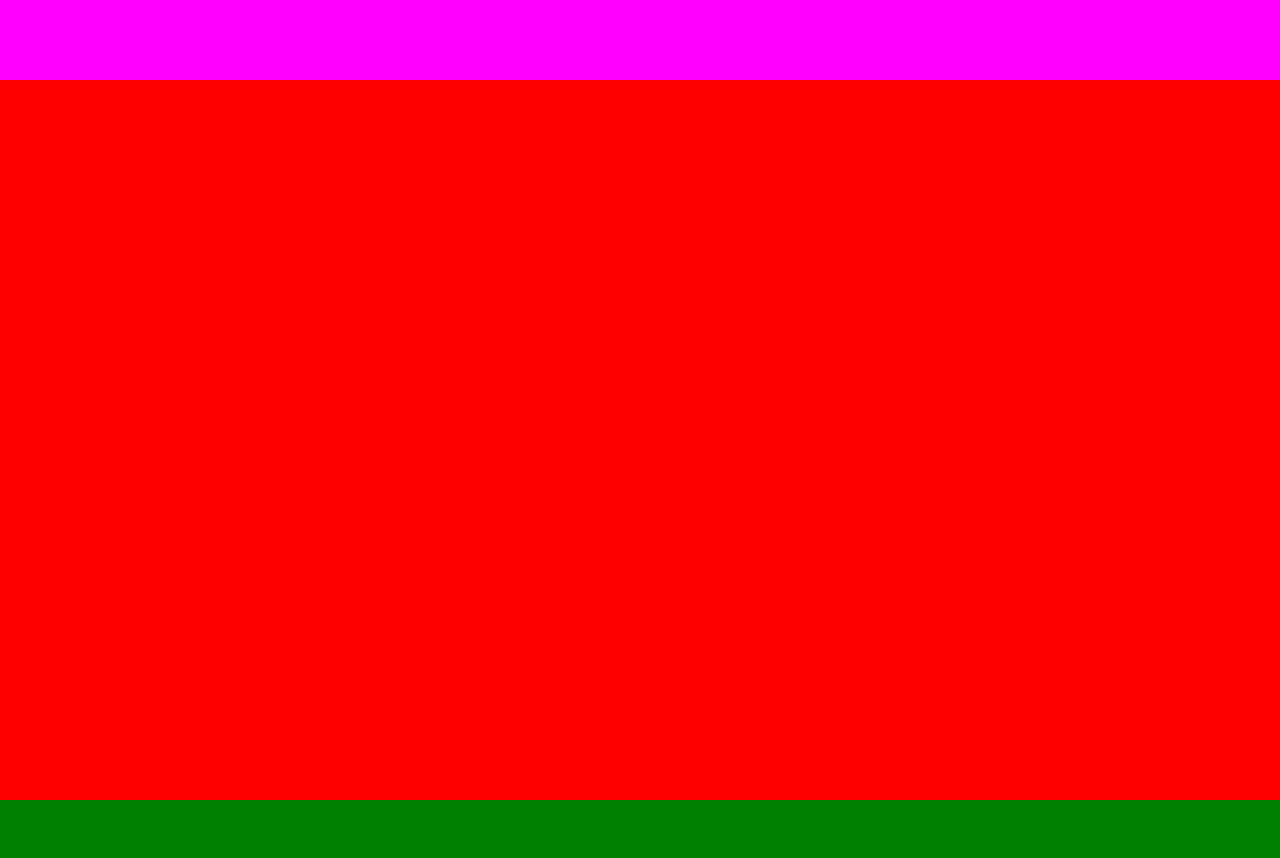
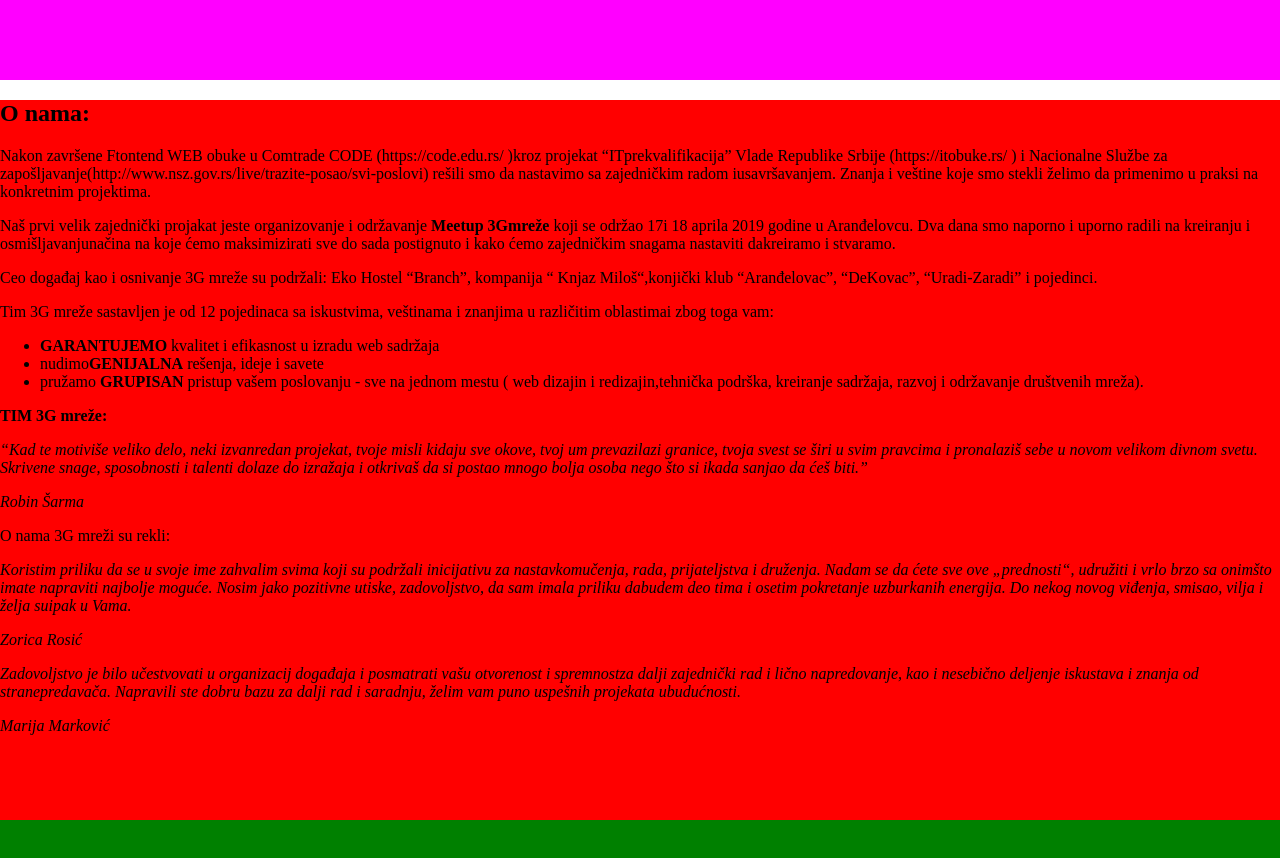
Before and after one commit to 3g-mreza/3g-mreza, a plain HTML site: page index.html in a window 1280 px wide. Shown: the top 858 px of the page. Drawn offline with Linux system fonts and the light colour scheme.

Commit message:
Update index.html

```diff
--- a/index.html
+++ b/index.html
@@ -12,7 +12,67 @@
     <header></header>
     <div class="content">
       <!--about us-->
-      <div id="aboutUs" class="innerContent innerContentAboutUs"></div>
+      <div id="aboutUs" class="innerContent innerContentAboutUs">
+      <section>
+                    <h2>O nama:</h2>
+                    <p>Nakon završene Ftontend WEB obuke u Comtrade CODE (https://code.edu.rs/ )kroz projekat
+                        “ITprekvalifikacija” Vlade
+                        Republike Srbije (https://itobuke.rs/ ) i Nacionalne Službe za
+                        zapošljavanje(http://www.nsz.gov.rs/live/trazite-posao/svi-poslovi) rešili smo da nastavimo sa
+                        zajedničkim radom
+                        iusavršavanjem. Znanja i veštine koje smo stekli želimo da primenimo u praksi na konkretnim
+                        projektima.</p>
+
+
+                    <p>Naš prvi velik zajednički projakat jeste organizovanje i održavanje <b>Meetup 3Gmreže</b> koji se održao
+                        17i 18 aprila 2019
+                        godine u Aranđelovcu. Dva dana smo naporno i uporno radili na kreiranju i osmišljavanjunačina na
+                        koje ćemo maksimizirati
+                        sve do sada postignuto i kako ćemo zajedničkim snagama nastaviti dakreiramo i stvaramo.</p>
+
+                    <p>Ceo događaj kao i osnivanje 3G mreže su podržali: Eko Hostel “Branch”, kompanija “ Knjaz
+                        Miloš“,konjički klub
+                        “Aranđelovac”, “DeKovac”, “Uradi-Zaradi” i pojedinci.</p>
+
+                    <p>Tim 3G mreže sastavljen je od 12 pojedinaca sa iskustvima, veštinama i znanjima u različitim
+                        oblastimai zbog toga vam:</p>
+                    <ul>
+                        <li><b>GARANTUJEMO</b> kvalitet i efikasnost u izradu web sadržaja</li>
+                        <li>nudimo<b>GENIJALNA</b> rešenja, ideje i savete</li>
+                        <li>pružamo <b>GRUPISAN</b> pristup vašem poslovanju - sve na jednom mestu ( web dizajin i
+                            redizajin,tehnička podrška, kreiranje
+                            sadržaja, razvoj i održavanje društvenih mreža).</li>
+                    </ul>
+                    <p><strong>TIM 3G mreže:</strong></p>
+                    <cite>
+                        “Kad te motiviše veliko delo, neki izvanredan projekat, tvoje misli kidaju sve okove, tvoj um
+                        prevazilazi granice, tvoja
+                        svest se širi u svim pravcima i pronalaziš sebe u novom velikom divnom svetu. Skrivene snage,
+                        sposobnosti i talenti
+                        dolaze do izražaja i otkrivaš da si postao mnogo bolja osoba nego što si ikada sanjao da ćeš
+                        biti.”
+                        <p>Robin Šarma</p>
+                    </cite>
+
+                    <p>O nama 3G mreži su rekli:</p>
+                    <cite>Koristim priliku da se u svoje ime zahvalim svima koji su podržali inicijativu za
+                        nastavkomučenja, rada, prijateljstva i
+                        druženja. Nadam se da ćete sve ove „prednosti“, udružiti i vrlo brzo sa onimšto imate napraviti
+                        najbolje moguće. Nosim
+                        jako pozitivne utiske, zadovoljstvo, da sam imala priliku dabudem deo tima i osetim pokretanje
+                        uzburkanih energija. Do
+                        nekog novog viđenja, smisao, vilja i želja suipak u Vama.
+                        <p>Zorica Rosić</p></cite>
+
+                    <cite>Zadovoljstvo je bilo učestvovati u organizacij događaja i posmatrati vašu otvorenost i
+                        spremnostza dalji zajednički rad i lično napredovanje, kao i nesebično deljenje iskustava i
+                        znanja od stranepredavača. Napravili ste dobru bazu za dalji rad i saradnju, želim vam puno
+                        uspešnih projekata ubudućnosti.
+                        <p>Marija Marković</p>
+                    </cite>
+                </section>
+        <!-- sav text ne moze da stane, samo je sve nabacano bez sredjivana, cisto da se vidi kako to odprilike izgleda -->
+      </div>
       <!--team-->
       <div id="team" class="innerContent innerContentTeam"></div>
       <!--Gallery-->
```
